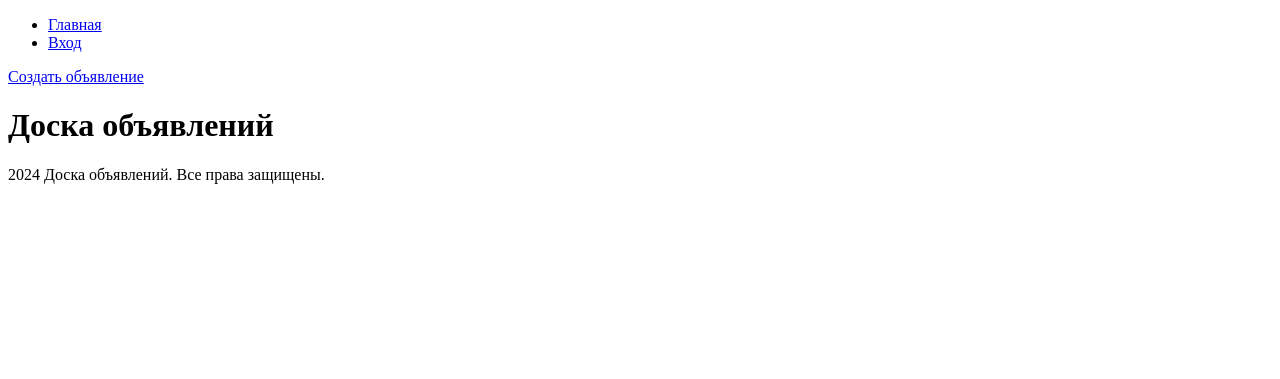
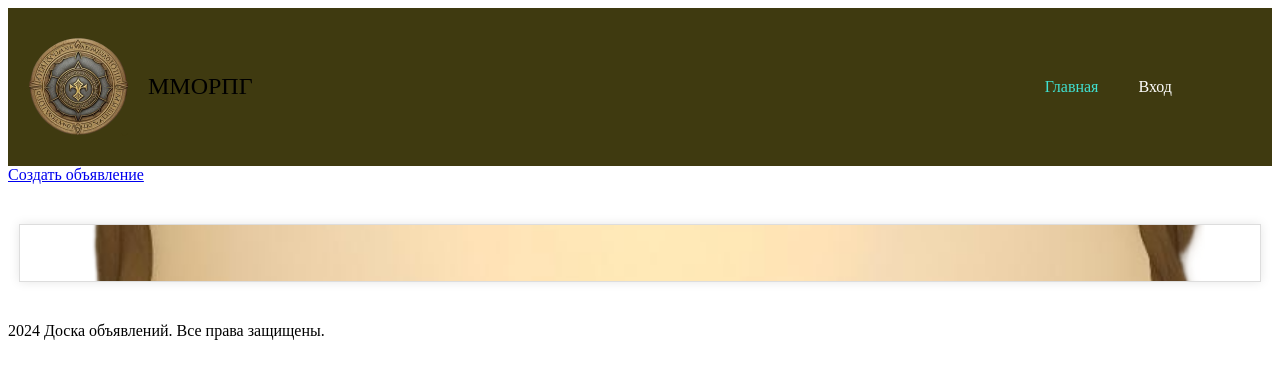
Before and after one commit to Tasank/MMORPG_Site, a Django app: page / in a window 1280 px wide. Shown: the top 379 px of the page. Run offline with Django 4.2, Linux system fonts and the light colour scheme; data that the repository does not hold is empty; some libraries are stand-ins or nearby versions.

Commit message:
12.10.2024 css

```diff
--- /dev/null
+++ b/BulletinBoard/static/styles.css
@@ -0,0 +1,131 @@
+
+.body {
+    font-size: 16px;
+    line-height: 1.5;
+    font-family: 'Montserrat', sans-serif;
+    margin: 0;
+    padding: 0;
+    background-image: url("../imgs/background.jpg");
+    background-size: cover;
+    background-position: center;
+    background-attachment: fixed;
+}
+
+.header {
+    background-color: #3F3A10; /* Темно-деревянный цвет */
+    padding: 10px 20px;
+    display: flex;
+    justify-content: space-between;
+    align-items: center;
+}
+
+.logo {
+    display: flex;
+    align-items: center;
+    margin: 0;
+    font-size: 24px;
+}
+
+.logo-image {
+    width: 100px;
+    height: auto;
+    margin-right: 20px;
+}
+
+.nav {
+    display: flex;
+}
+.nav ul {
+    list-style: none;
+    margin: 60px;
+    padding: 0;
+    display: flex;
+}
+
+.nav li {
+    margin-right: 20px;
+}
+
+.nav a {
+    text-decoration: none;
+    color: #FFFFFF;
+    transition: color 0.2s ease;
+}
+
+.nav a:hover {
+    color: #ff6666;
+}
+
+.nav-link {
+    color: #FFFFFF;
+    text-decoration: none;
+    margin-left: 20px;
+    transition: color 0.2s ease;
+}
+
+.nav-link:hover {
+    color: #ff6666; /* Светло-красный при наведении */
+}
+
+.nav-link.active {
+    color: #40e0d0; /* Бирюзовый цвет для "Главная" */
+}
+
+.container-image {
+    max-width: 1200px;
+    margin: 40px auto;
+    padding: 20px;
+    background-image: url("../imgs/container.png");
+    background-size: cover;
+    background-position: center;
+    border: 1px solid #ddd;
+    box-shadow: 0 0 10px rgba(0, 0, 0, 0.1);
+    overflow: hidden;
+}
+
+.post-list {
+    list-style: none;
+    padding: 0;
+    display: flex;
+    flex-wrap: wrap;
+    justify-content: space-between;
+}
+
+.post-item {
+    width: 30%;
+    background: #fff;
+    margin-bottom: 20px;
+    padding: 15px;
+    border: 1px solid #ccc;
+    border-radius: 5px;
+    background-color: #fff;
+    border-color: #ccc;
+    box-shadow: 0 0 5px rgba(0, 0, 0, 0.1);
+    background-image: url("../imgs/detail_container.png");
+    background-size: cover;
+    background-position: center;
+    box-shadow: 0 0 5px rgba(0, 0, 0, 0.1);
+}
+
+.post-item h2 {
+    margin-top: 0;
+}
+
+.post-item p {
+    margin: 10px 0;
+}
+
+.detail-link {
+    display: inline-block;
+    margin-top: 10px;
+    padding: 5px 10px;
+    background-color: #660000;
+    color: #fff;
+    text-decoration: none;
+    border-radius: 3px;
+    transition: background-color 0.3s ease;
+}
+
+.detail-link:hover {
+    background-color: #333;
+}
--- a/BulletinBoard/templates/base.html
+++ b/BulletinBoard/templates/base.html
@@ -1,41 +1,42 @@
+<!DOCTYPE html>
 {% load static %}
-<!DOCTYPE html>
 <html lang="ru">
 <head>
     <meta charset="UTF-8">
     <meta name="viewport" content="width=device-width, initial-scale=1.0">
     <title>{% block title %}Доска объявлений{% endblock %}</title>
     <link rel="stylesheet" href="{% static 'styles.css' %}">
-    <link rel="stylesheet" href="https://fonts.googleapis.com/css?family=Roboto:400,500,700|Montserrat:400,500,700">
-    <meta name="description" content="Доска объявлений для фанатского сервера MMORPG">
-    <meta name="keywords" content="MMORPG, объявления, регистрация, отклики">
-    <meta name="theme-color" content="#478ac9">
     <link rel="stylesheet" href="{% static 'django_ckeditor_5/dist/styles.css' %}">
     <script src="{% static 'django_ckeditor_5/src/ckeditor.js' %}"></script>
 </head>
 <body>
-<header>
-    <nav>
+<header class="header">
+    <div class="logo">
+        <img src="{% static 'imgs/logo.png' %}" alt="Логотип" class="logo-image">
+        <span class="site-title">ММОРПГ</span>
+    </div>
+    <nav class="nav">
         <ul>
-            <li><a href="{% url 'home' %}">Главная</a></li>
+            <li><a href="{% url 'home' %}" class="nav-link active">Главная</a></li>
             {% if user.is_authenticated %}
-                <li><a href="{% url 'account_profile' %}">Профиль</a></li>
-                <li><a href="{% url 'responses' %}">Мои Отклики</a></li>
-                <li><a href="{% url 'account_logout' %}">Выход</a></li>
+                <li><a href="{% url 'account_profile' %}" class="nav-link">Профиль</a></li>
+                <li><a href="{% url 'responses' %}" class="nav-link">Мои Отклики</a></li>
+                <li><a href="{% url 'account_logout' %}" class="nav-link">Выход</a></li>
             {% else %}
-                <li><a href="{% url 'account_login' %}">Вход</a></li>
+                <li><a href="{% url 'account_login' %}" class="nav-link">Вход</a></li>
             {% endif %}
         </ul>
     </nav>
 </header>
-<main>
-    <div class="content-wrapper">
-        <a class="btn-create-post" href="{% url 'created_post' %}">Создать объявление</a>
-        {% block content %}{% endblock %}
-    </div>
+
+<main class="main">
+    <a href="{% url 'created_post' %}">Создать объявление</a>
+    {% block content %}{% endblock %}
 </main>
-<footer>
-    <p> 2024 Доска объявлений. Все права защищены.</p>
+
+<footer class="footer">
+    <p>2024 Доска объявлений. Все права защищены.</p>
 </footer>
+
 </body>
 </html>
--- a/BulletinBoard/templates/flatpages/default.html
+++ b/BulletinBoard/templates/flatpages/default.html
@@ -9,6 +9,4 @@
 
 </html>
 
-# Сделать рабочу кнопку откликов
 # Настройка css стилей
-# сделать страничку, где отображаются мои объявления
--- a/BulletinBoard/templates/home.html
+++ b/BulletinBoard/templates/home.html
@@ -1,12 +1,11 @@
 {% extends 'base.html' %}
 
 {% block content %}
-    <h1>Доска объявлений</h1>
+<div class="container-image">
     <ul>
         {% for post in posts %}
             <li>
                 <h2>{{ post.title }}</h2>
-                <p>{{ post.text|safe }}</p>
                 <p>Категория: {{ post.get_category_display }}</p>
                 <p>Автор: {{ post.author }}</p>
                 <p>Статус: {{ post.status|yesno:"Действителен,Объявление закрыто" }}</p>
@@ -14,4 +13,5 @@
             </li>
         {% endfor %}
     </ul>
+</div>
 {% endblock %}
```
Also changed, not shown: BulletinBoard/media/uploads/2024/10/04/398-3981558_igo-mid-.png (added), BulletinBoard/media/uploads/2024/10/04/photo_2024-09-26_18-50-19.jpg (added), BulletinBoard/media/uploads/2024/10/04/photo_2024-09-26_18-50-19_D9Htdo4.jpg (added), BulletinBoard/static/imgs/background.jpg (added), BulletinBoard/static/imgs/container.png (added), BulletinBoard/static/imgs/logo.png (added).
